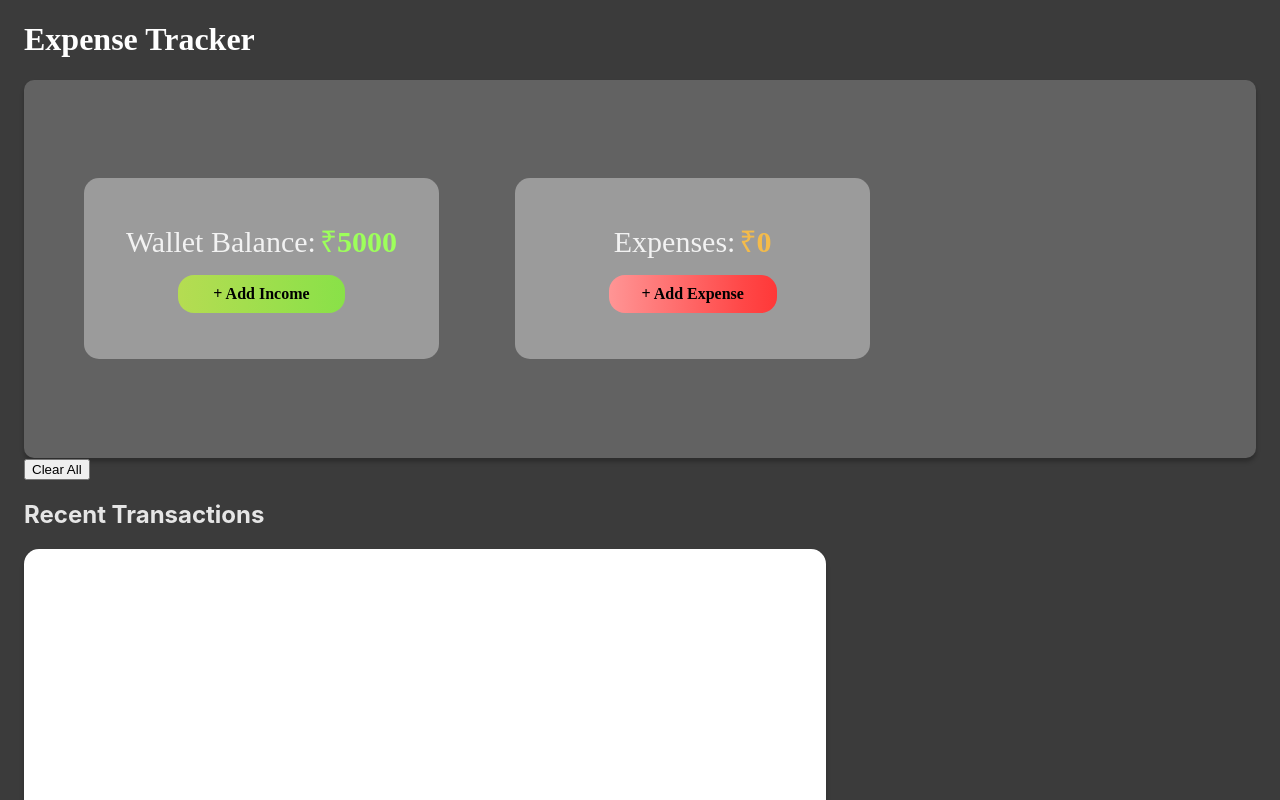
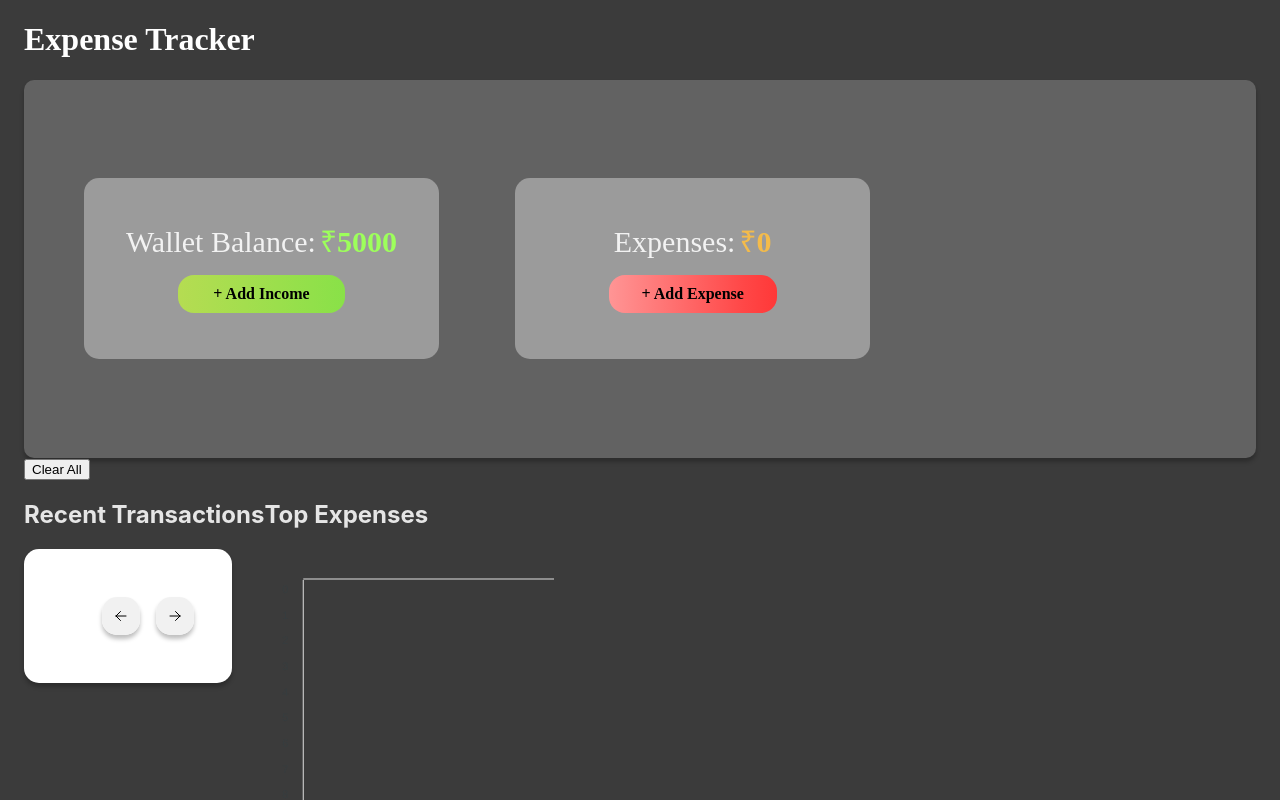
Before and after one commit to Santtamk/CODE-A-THON-Frontend-Week-2-Task, a React app in the folder expense-tracker/: page / in a window 1280 px wide. Shown: the top 800 px of the page. Built offline with nearby package versions, Linux system fonts and the light colour scheme; the HTML template or start-up script is replaced by a standard one.

Commit message:
Recent Transactions complete

```diff
--- a/expense-tracker/package.json
+++ b/expense-tracker/package.json
@@ -10,9 +10,11 @@
     "preview": "vite preview"
   },
   "dependencies": {
+    "apexcharts": "^3.49.1",
     "notistack": "^3.0.1",
     "prop-types": "^15.8.1",
     "react": "^18.2.0",
+    "react-apexcharts": "^1.4.1",
     "react-dom": "^18.2.0",
     "react-icons": "^5.2.1",
     "recharts": "^2.12.7",
--- a/expense-tracker/src/App.css
+++ b/expense-tracker/src/App.css
@@ -33,6 +33,9 @@ h1{
   padding-bottom: 4rem;
 }
 
+.second-body{
+  display: flex;
+}
 @media screen and (max-width:800px) {
   .top_add{
     flex-direction: column;
--- a/expense-tracker/src/App.jsx
+++ b/expense-tracker/src/App.jsx
@@ -8,6 +8,7 @@ import ExpensesPieChart from "./components/charts/ExpensePieChart.jsx";
 
 import { v4 as uuidv4 } from 'uuid';
 import RecentTranscations from "./components/transactions/RecentTranscations.jsx";
+import TopExpenses from "./components/topexpenses/TopExpenses.jsx";
 
 
 function App() {
@@ -209,8 +210,13 @@ function App() {
         {/* top body ends here */}
       </SnackbarProvider>
       <button onClick={clearAll}>Clear All</button>
-      <div>
-        <RecentTranscations  expenses={expenses} deleteExpense={deleteExpense} editExpense={editExpense } />
+      <div className="second-body">
+        <div>
+          <RecentTranscations  expenses={expenses} deleteExpense={deleteExpense} editExpense={editExpense } />
+        </div>
+        <div>
+          <TopExpenses expenses={expenses}/>
+        </div>
       </div>
     </>
   );
--- /dev/null
+++ b/expense-tracker/src/components/topexpenses/TopExpenses.jsx
@@ -0,0 +1,68 @@
+import React from 'react';
+import ReactApexChart from 'react-apexcharts';
+
+class TopExpenses extends React.Component {
+  constructor(props) {
+    super(props);
+
+    // Process expenses to get the data for the chart
+    const data = this.processExpenses(props.expenses);
+
+    this.state = {
+      series: [{
+        data: data.values
+      }],
+      options: {
+        chart: {
+          type: 'bar',
+          height: 350
+        },
+        plotOptions: {
+          bar: {
+            borderRadius: 4,
+            horizontal: true,
+          }
+        },
+        dataLabels: {
+          enabled: false
+        },
+        xaxis: {
+          categories: data.categories,
+        }
+      }
+    };
+  }
+
+  processExpenses(expenses) {
+    // Reduce expenses to get total value for each category
+    const processedData = expenses.reduce((acc, expense) => {
+      const found = acc.find(item => item.category === expense.category);
+      if (found) {
+        found.value += expense.price;
+      } else {
+        acc.push({ category: expense.category, value: expense.price });
+      }
+      return acc;
+    }, []);
+
+    // Extract categories and values for the chart
+    const categories = processedData.map(item => item.category);
+    const values = processedData.map(item => item.value);
+
+    return { categories, values };
+  }
+
+  render() {
+    return (
+      <div>
+        <h2>Top Expenses</h2>
+        <div id="chart">
+          <ReactApexChart options={this.state.options} series={this.state.series} type="bar" height={350} />
+        </div>
+        <div id="html-dist"></div>
+      </div>
+    );
+  }
+}
+
+export default TopExpenses;
--- /dev/null
+++ b/expense-tracker/src/components/transactions/Pagination.jsx
@@ -0,0 +1,55 @@
+import { HiOutlineArrowSmallLeft } from "react-icons/hi2";
+import { HiOutlineArrowSmallRight } from "react-icons/hi2";
+
+
+
+const Pagination = ({ nPages, currentPage, setCurrentPage }) => {
+    const pageNumbers = [...Array(nPages + 1).keys()].slice(1);
+
+    const goToNextPage = () => {
+        if(currentPage !== nPages)
+            setCurrentPage(currentPage + 1)
+    }
+    const goToPrevPage = () => {
+        if(currentPage !== 1)
+            setCurrentPage(currentPage - 1)
+    }
+
+  return (
+    <div>
+        <nav>
+            <ul className='pagination'>
+                <li className="page-item"> {/* Previous page button */}
+                    <a className="page-link-nav"
+                        onClick={goToPrevPage}  // Click event handler for navigating to previous page
+                        href='#'>
+                        <HiOutlineArrowSmallLeft />
+                    </a>
+                </li>
+                 {/* Mapping through each page number */}
+                {pageNumbers.map(pgNumber => (
+                    <li key={pgNumber}
+                        className= {`page-item ${currentPage == pgNumber ? 'active' : ''} `} >
+
+                        <a onClick={() => setCurrentPage(pgNumber)}  // Click event handler for setting the current page
+                            className='page-link-pg'
+                            href='#'>
+
+                            {pgNumber}
+                        </a>
+                    </li>
+                ))}
+                <li className="page-item"> {/* Next page button */}
+                    <a className="page-link-nav"
+                        onClick={goToNextPage} // Click event handler for navigating to next page
+                        href='#'>
+                        <HiOutlineArrowSmallRight />
+                    </a>
+                </li>
+            </ul>
+        </nav>
+    </div>
+  )
+}
+
+export default Pagination
--- a/expense-tracker/src/components/transactions/RecentTranscations.css
+++ b/expense-tracker/src/components/transactions/RecentTranscations.css
@@ -1,8 +1,8 @@
 .transactions{
     display: flex;
     flex-direction: column;
-    width: 738.33px;
-    height: 345.03px;
+    width: 60%;
+    height: auto;
     border-radius: 15px;
     background: #FFFFFF;
     box-shadow: 0px 4px 4px 0px #00000040;
@@ -22,6 +22,7 @@
     display: flex;
     align-items: center;
     gap: 2rem;
+    padding: 0 1rem 0 1rem;
 }
 
 .transactions_item-title{
@@ -75,6 +76,7 @@
     display: flex;
     justify-content: center;
     gap: 1rem;
+    padding: 0 1rem 0 1rem;
 }
 .transactions_item-selection p:first-child{
     color: #F4BB4A;
@@ -82,3 +84,47 @@
     font-size: 16px;
     font-weight: 700;
 }
+
+.pagination{
+    display: flex;
+    list-style: none;
+    text-decoration: none;
+    justify-content: center;
+    align-items: center;
+    gap: 1rem;
+}
+
+.page-link-nav{
+    background: linear-gradient(0deg, #F1F1F1, #F1F1F1);
+    border-radius: 15px;
+    color: #000000;
+    box-shadow: 0px 4px 4px 0px #00000040;
+    width: 38px;
+    height: 38px;
+    align-items: center;
+    display: flex;
+    justify-content: center;
+}
+.page-link-pg{
+    background: #43967B;
+    font-family: Ubuntu;
+    font-size: 24px;
+    font-weight: 400;
+    text-decoration: none;
+    width: 37px;
+    height: 37px;
+    align-items: center;
+    display: flex;
+    justify-content: center;
+    border-radius: 5px;
+    color: #FFFFFF;
+    ;
+}
+
+@media screen and (max-width:1000px) {
+    .transactions{
+        width: 100%;
+        padding: 1rem 0 0px 0px;
+
+    }
+}
--- a/expense-tracker/src/components/transactions/RecentTranscations.jsx
+++ b/expense-tracker/src/components/transactions/RecentTranscations.jsx
@@ -5,8 +5,24 @@ import { TiDeleteOutline } from "react-icons/ti";
 import { CiEdit } from "react-icons/ci";
 import { PropTypes } from "prop-types";
 import "./RecentTranscations.css";
+import { useState } from "react";
+import Pagination from "./Pagination";
 
 const RecentTranscations = ({ expenses, deleteExpense, editExpense }) => {
+  //pagination
+  const [currentPage, setCurrentPage] = useState(1);
+  const [recordsPerPage] = useState(3);
+
+  const indexOfLastRecord = currentPage * recordsPerPage;
+  const indexOfFirstRecord = indexOfLastRecord - recordsPerPage;
+
+  //per page
+  const currentRecords = expenses.slice(indexOfFirstRecord, indexOfLastRecord);
+
+  //the number of pages
+  const nPages = Math.ceil(expenses.length / recordsPerPage)
+
+
   //icons for displaying on recent transactions
   const images = [
     { id: 0, category: "Food", icon: <CiPizza /> },
@@ -19,7 +35,7 @@ const RecentTranscations = ({ expenses, deleteExpense, editExpense }) => {
       <div>
         <h2>Recent Transactions</h2>
         <div className="transactions">
-          {expenses.map((expense) => {
+          {currentRecords.map((expense) => {
             const findImage = images.find(
               (image) => image.category === expense.category
             );
@@ -52,6 +68,11 @@ const RecentTranscations = ({ expenses, deleteExpense, editExpense }) => {
               </div>
             );
           })}
+          <Pagination
+              nPages={nPages}
+              currentPage={currentPage}
+              setCurrentPage={setCurrentPage}
+          />
         </div>
       </div>
     </div>
```
Also changed, not shown: 1 other file (tests, documents, lock files or other folders).
